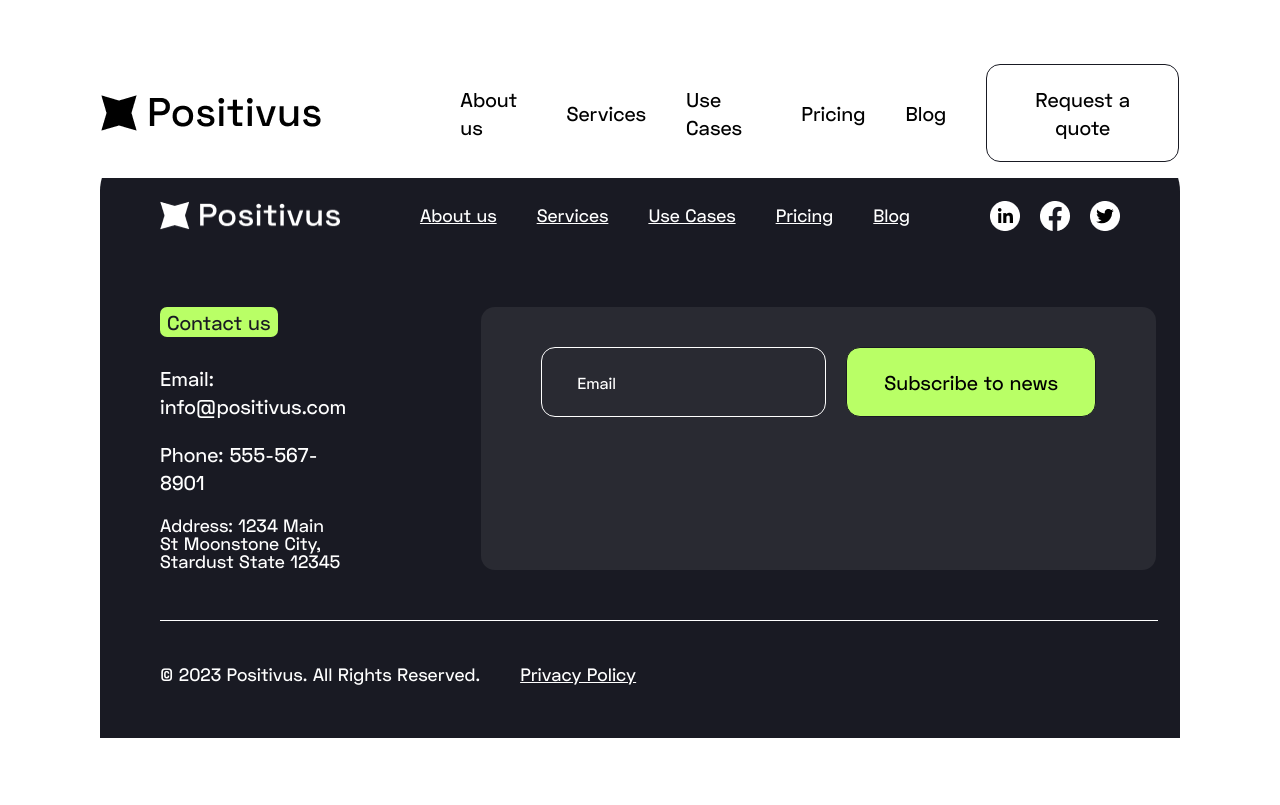
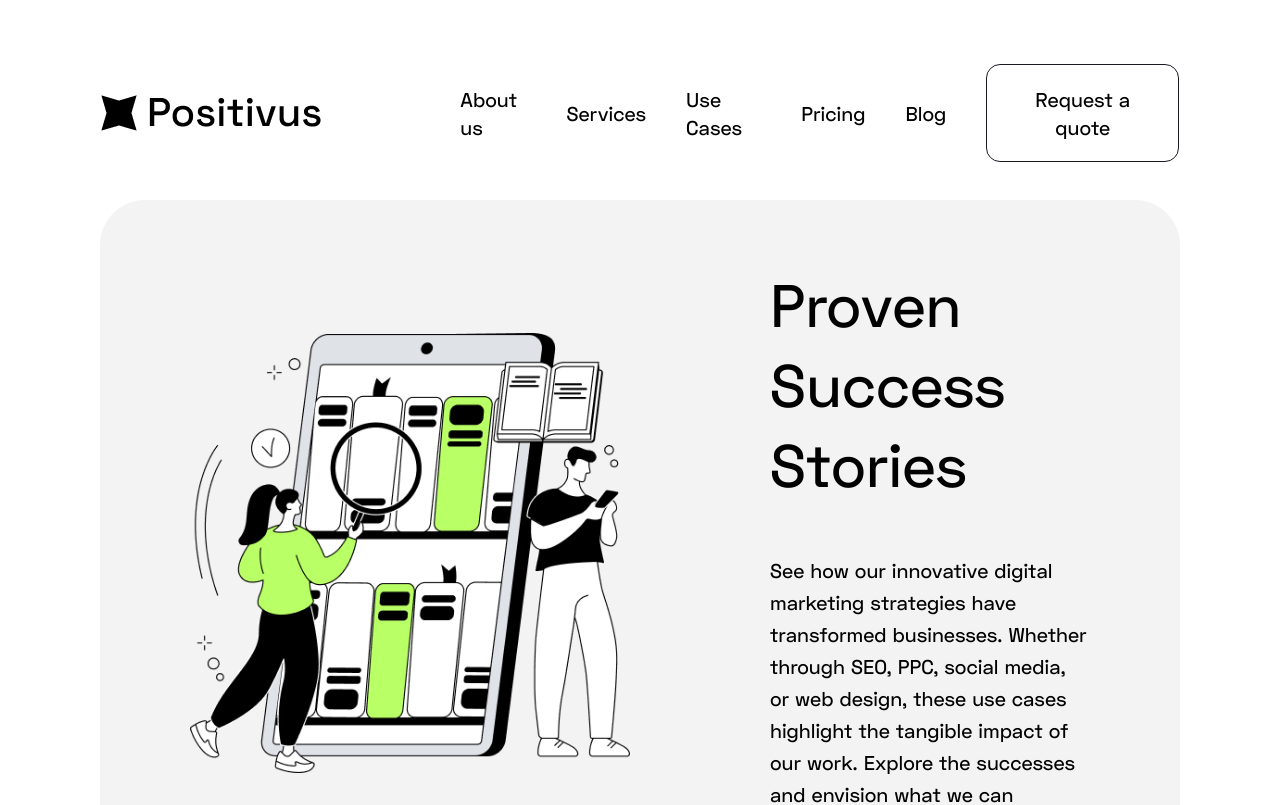
Before and after one commit to Ivanna-Kutsovol/Positivus, a Next.js app: page /use-cases in a window 1280 px wide. Shown: the top 805 px of the page. Built offline with nearby package versions, Linux system fonts and the light colour scheme.

Commit message:
refactor: reuse Hero component in services, use-cases,about-us pages

```diff
--- a/src/app/about-us/secondArticle/secondArticle.module.scss
+++ b/src/app/about-us/secondArticle/secondArticle.module.scss
@@ -3,11 +3,11 @@
     background-color: var(--green);
     display: flex;
     align-items: center;
-    justify-content: flex-start;
     border-radius: var(--radius);
     border: 1px solid var(--black);
     border-bottom: 6px solid var(--black);
     gap: 180px;
+    padding: 60px;
     &__content{
         display: flex;
         gap: 30px;
--- /dev/null
+++ b/src/app/services/hero.tsx
@@ -0,0 +1,15 @@
+import React from "react";
+import Illustration from "../../../public/servicesBlock/StayConnectedToPeople.webp";
+import Hero from "@/components/UI/hero/hero";
+
+const heroServices = () => {
+    return (
+        <Hero
+            image = {Illustration}
+            title="Expert Digital Marketing Services"
+            description="Unlock your business’s full potential with tailored strategies designed to drive growth and deliver results."
+        />
+    )
+}
+
+export default heroServices;
--- a/src/app/services/page.tsx
+++ b/src/app/services/page.tsx
@@ -1,7 +1,9 @@
+import Hero from "./hero";
+
 export default function Services(){
     return(
         <div>
-            Services
+            <Hero/>
         </div>
     )
 
--- /dev/null
+++ b/src/app/use-cases/hero.tsx
@@ -0,0 +1,15 @@
+import React from "react";
+import Illustration from "../../../public/use-cases/ill_usecases.webp";
+import Hero from "@/components/UI/hero/hero";
+
+const heroUseCases = () => {
+    return (
+        <Hero
+            image={Illustration}
+            title="Proven Success Stories"
+            description="See how our innovative digital marketing strategies have transformed businesses. Whether through SEO, PPC, social media, or web design, these use cases highlight the tangible impact of our work. Explore the successes and envision what we can achieve together."
+        />
+    )
+}
+
+export default heroUseCases;
--- a/src/app/use-cases/page.tsx
+++ b/src/app/use-cases/page.tsx
@@ -1,7 +1,9 @@
+import Hero from "./hero";
+
 export default function UseCase(){
     return(
         <div>
-            Use case
+            <Hero/>
         </div>
     )
 
--- /dev/null
+++ b/src/components/UI/hero/hero.tsx
@@ -0,0 +1,28 @@
+import React from "react"
+import Image, {StaticImageData} from "next/image"
+import stl from "./hero.module.scss"
+
+interface HeroProp {
+    image: StaticImageData;
+    title: string;
+    description: string;
+}
+
+const Hero: React.FC<HeroProp> = ({image, title, description}) =>{
+    return(
+        <section className={stl.main}>
+            <Image
+            className={stl.main__ilustration}
+            src={image}
+            alt="Ilustration hero"
+            width={480} height={440}
+            priority/>
+            <div className={stl.main__content}>
+                <h1 className={stl.main__title}>{title}</h1>
+                <h4 className={stl.main__description}>{description}</h4>
+            </div>
+        </section>
+    )
+}
+
+export default Hero;
```
Also changed, not shown: src/app/about-us/hero/hero.tsx (+8 -12 lines), public/servicesBlock/StayConnectedToPeople.webp (added), public/use-cases/ill_usecases.webp (added), src/components/UI/hero/hero.module.scss (renamed from src/app/about-us/hero/hero.module.scss).
